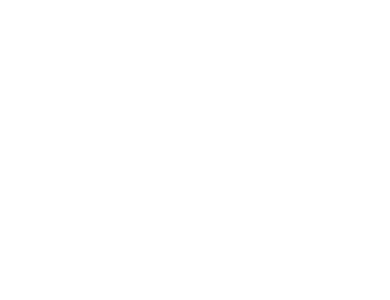
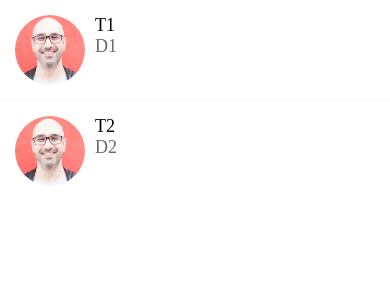
Before and after one commit to garethtflynn/doneWithIt, a React Native app: screen / in a window 390 px wide. Shown: the top 300 px of the page. Built offline with nearby package versions, Linux system fonts and the light colour scheme.

Commit message:
listItems & messageScreen added

```diff
--- a/App.js
+++ b/App.js
@@ -4,13 +4,10 @@
 import { View } from "react-native";
 import AppCard from "./app/components/AppCard";
 import ListingDetailsScreen from "./app/screens/ListingDetailsScreen";
+import MessagesScreen from "./app/screens/MessagesScreen";
 
 export default function App() {
   return (
-    <View>
-      {/* <WelcomeScreen /> */}
-      <ImageScreen />
-    {/* <ListingDetailsScreen/> */}
-    </View>
+      <MessagesScreen />
   );
 }
--- a/app/components/ListItem.js
+++ b/app/components/ListItem.js
@@ -1,11 +1,15 @@
 import React from 'react';
-import { View, Image, StyleSheet } from 'react-native';
+import { View, Image, StyleSheet, TouchableHighlight } from 'react-native';
+import Swipeable from 'react-native-gesture-handler/Swipeable';
+
+
 import AppText from './AppText';
-
 import colors from '../config/colors'
 
-function ListItem({title, subTitle, image}) {
+function ListItem({title, subTitle, image, onPress, renderRightActions}) {
     return (
+        <Swipeable renderRightActions={renderRightActions}>
+        <TouchableHighlight underlayColor={colors.lightGrey} onPress={onPress}>
         <View style={styles.container}>
             <Image style={styles.image} source={image} />
             <View>
@@ -13,12 +17,15 @@
                 <AppText style={styles.subTitle}>{subTitle}</AppText>
             </View>
         </View>
+        </TouchableHighlight>
+        </Swipeable>
     );
 }
 
 const styles = StyleSheet.create({
     container: {
-        flexDirection: 'row'
+        flexDirection: 'row',
+        padding: 15,
     },
     image: {
         width: 70,
--- /dev/null
+++ b/app/components/ListItemDeleteAction.js
@@ -0,0 +1,31 @@
+import React from "react";
+import { View, StyleSheet, TouchableWithoutFeedback } from "react-native";
+import { MaterialCommunityIcons } from "@expo/vector-icons";
+
+import colors from "../config/colors";
+
+function ListItemDeleteAction({onPress}) {
+  return (
+    <TouchableWithoutFeedback onPress={onPress}>
+      <View style={styles.container}>
+        <MaterialCommunityIcons
+          name="trash-can"
+          size={35}
+          color={colors.white}
+        />
+      </View>
+    </TouchableWithoutFeedback>
+  );
+}
+
+const styles = StyleSheet.create({
+  container: {
+    backgroundColor: colors.danger,
+    width: 70,
+    justifyContent: "center",
+    alignItems: "center",
+    borderRadius: 2,
+  },
+});
+
+export default ListItemDeleteAction;
--- /dev/null
+++ b/app/components/ListItemSeparator.js
@@ -0,0 +1,22 @@
+import React from 'react';
+import { View, StyleSheet} from 'react-native';
+
+import colors from '../config/colors'
+
+
+function ListItemSeparator() {
+    return (
+        <View style={styles.separator}>
+        </View>
+    );
+}
+
+const styles = StyleSheet.create({
+    separator: {
+        width: "100%",
+        height: 1,
+        backgroundColor: colors.light,
+    }
+})
+
+export default ListItemSeparator;
--- /dev/null
+++ b/app/components/Screen.js
@@ -0,0 +1,18 @@
+import React from 'react';
+import { StyleSheet, SafeAreaView, Platform, StatusBar } from 'react-native';
+import Constants from 'expo-constants';
+
+
+function Screen({children}) {
+    return (
+        <SafeAreaView style={styles.screen}>{children}</SafeAreaView>
+    );
+}
+
+const styles = StyleSheet.create({
+    screen: {
+        paddingTop: Platform.OS === "android" ? StatusBar.currentHeight : 0,
+        flex: 1,
+    },
+})
+export default Screen;
--- a/app/config/colors.js
+++ b/app/config/colors.js
@@ -4,5 +4,7 @@
     black: '#000',
     white: '#fff',
     cardBackground: '#f8f4f4',
-    medium: '#6e6969'
+    medium: '#6e6969',
+    light: "#f8f4f4",
+    danger: "#ff5252"
 }
--- /dev/null
+++ b/app/screens/MessagesScreen.js
@@ -0,0 +1,66 @@
+import React, {useState} from "react";
+import { FlatList, StyleSheet } from "react-native";
+
+import ListItem from "../components/ListItem";
+import Screen from "../components/Screen";
+import ListItemSeparator from "../components/ListItemSeparator";
+import ListItemDeleteAction from "../components/ListItemDeleteAction";
+
+const initialMessages = [
+  {
+    id: 1,
+    title: "T1",
+    description: "D1",
+    image: require("../assets/mosh.jpg"),
+  },
+  {
+    id: 2,
+    title: "T2",
+    description: "D2",
+    image: require("../assets/mosh.jpg"),
+  }
+];
+
+function MessagesScreen(props) {
+    const [messages, setMessages] = useState(initialMessages)
+    const [refreshing, setRefreshing] = useState(false)
+
+    const handleDelete = message => {
+        setMessages(messages.filter((m) => m.id !== message.id))
+    }
+
+  return (
+    <Screen>
+      <FlatList
+        data={messages}
+        keyExtractor={(message) => message.id.toString()}
+        renderItem={({ item }) => (
+          <ListItem
+            title={item.title}
+            subTitle={item.description}
+            image={item.image}
+            onPress={() => console.log("message selected", item)}
+            renderRightActions={() => <ListItemDeleteAction onPress={() => handleDelete(item)}/>}
+          />
+        )}
+        ItemSeparatorComponent={ListItemSeparator}
+        refreshing={refreshing}
+        onRefresh={() => {
+            setMessages([
+                {
+                    id: 2,
+                    title: "T2",
+                    description: "D2",
+                    image: require("../assets/mosh.jpg"),
+            }])
+        }}
+      />
+    </Screen>
+  );
+}
+
+const styles = StyleSheet.create({
+
+});
+
+export default MessagesScreen;
--- a/package.json
+++ b/package.json
@@ -11,9 +11,12 @@
   "dependencies": {
     "@react-native-community/hooks": "^3.0.0",
     "expo": "~48.0.18",
+    "expo-constants": "^14.4.2",
+    "expo-device": "~5.2.1",
     "expo-status-bar": "~1.4.4",
     "react": "18.2.0",
-    "react-native": "0.71.8"
+    "react-native": "0.71.8",
+    "react-native-gesture-handler": "~2.9.0"
   },
   "devDependencies": {
     "@babel/core": "^7.20.0"
```
Also changed, not shown: 1 other file (tests, documents, lock files or other folders).
